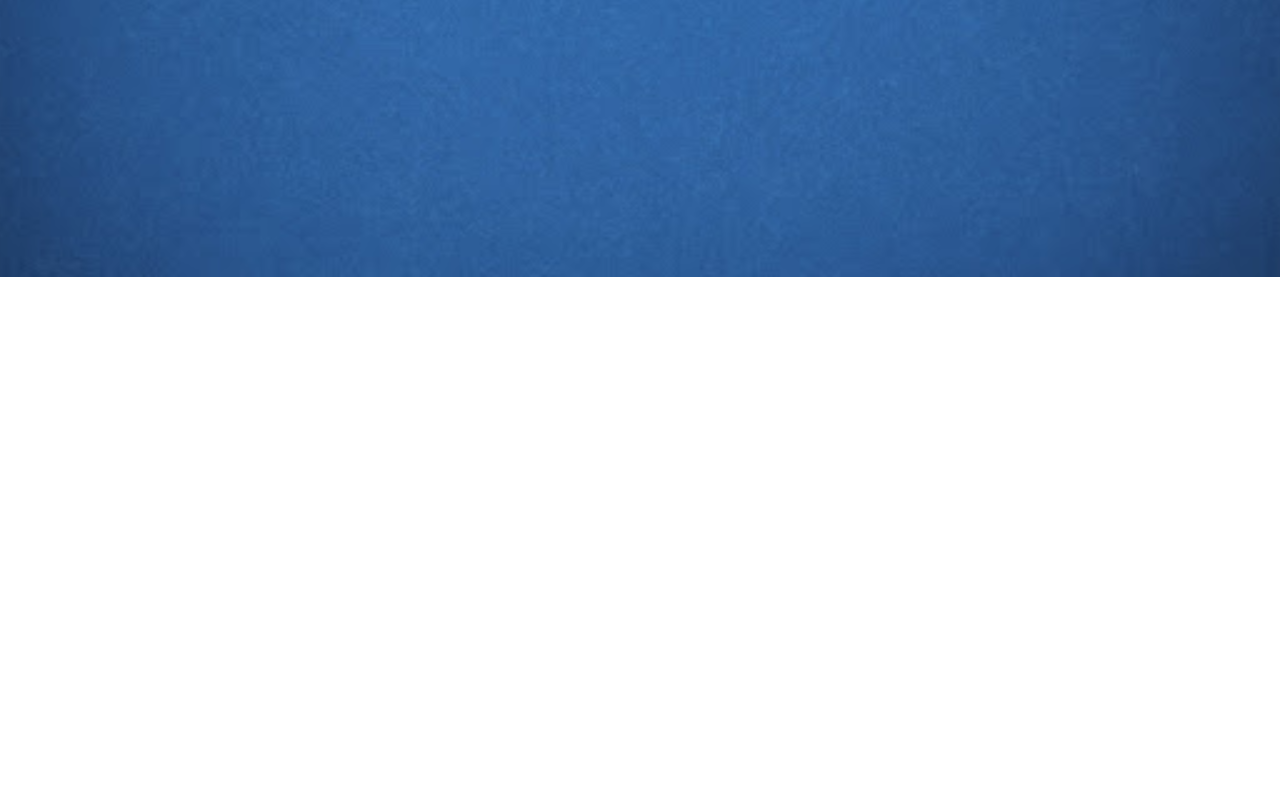
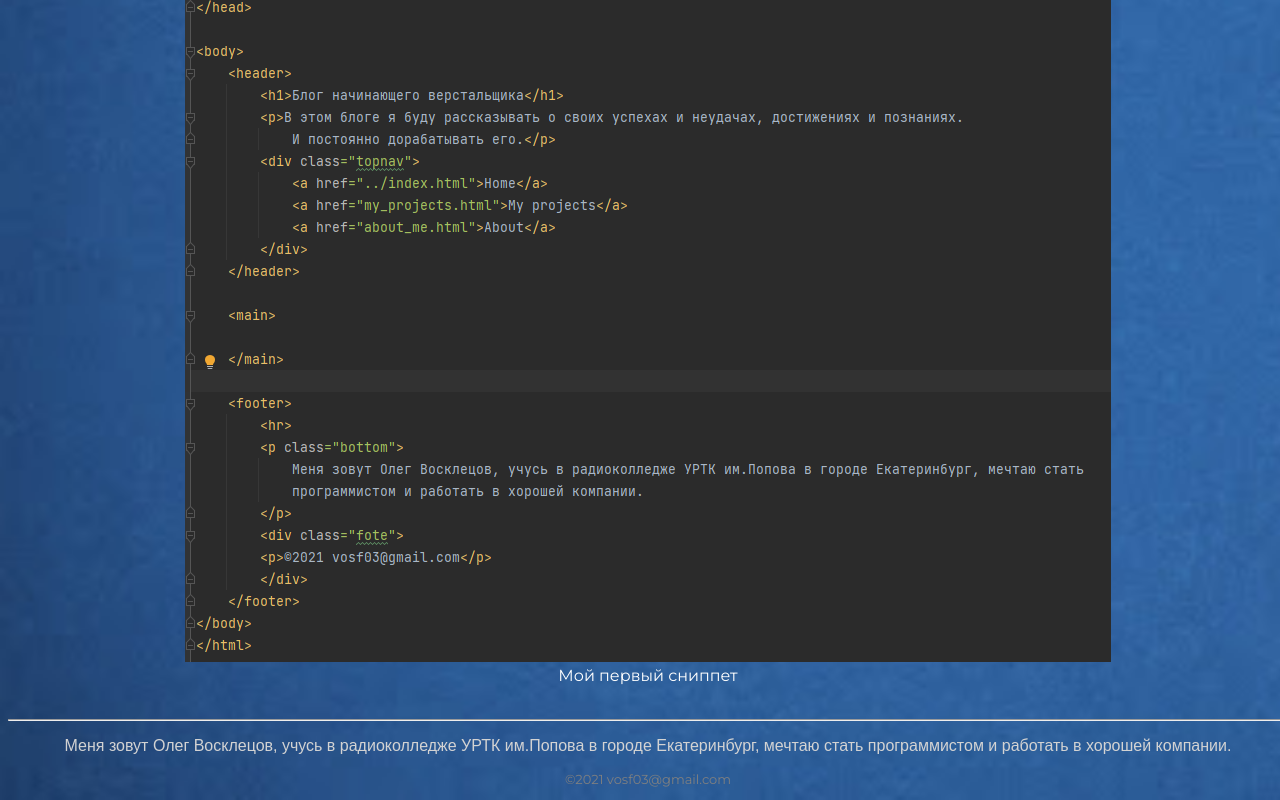
Before and after one commit to Baty2003/blog, a plain HTML site: page page/day_three.html in a window 1280 px wide. Shown: the part 523-1323 px from the top of the page. Before the commit the page ends 800 px from the top, so only its background shows below. Drawn offline with Linux system fonts and the light colour scheme.

Commit message:
Version v1.4.1 - Refactor names - Added new content in third day

```diff
--- a/CSS/style.css
+++ b/CSS/style.css
@@ -7,7 +7,7 @@ body {
     text-align: center;
     height: 100%;
     background-size: cover;
-    background-image: url("../source/unnamed.jpg");
+    background-image: url("../source/background.jpg");
 }
 
 main {
--- a/page/day_three.html
+++ b/page/day_three.html
@@ -2,7 +2,7 @@
 <html lang="en">
 <head>
     <meta charset="UTF-8">
-    <title></title>
+    <title>День третий</title>
     <link rel="stylesheet" href="../CSS/style.css">
 </head>
 
@@ -25,7 +25,15 @@
       кнопка располагались по всей ширине страницы.
       Добавил страницы <em><q>О себе</q></em> и <em><q>Мои проекты</q></em>, добавил пасхалку в разделе о себе, дата
         создания этого блога. Потом буду вспоминать спустя много, много лет с чего я начинал)
-
+          Ещё успел разобраться со сниппетами в Web storm, это оказалось довольно удобно.
+          Теперь я могу просто ввести аббревиатуру, и у меня перед глазами будем стуктура новой страницы, которую
+          остаётся только набить информацией.
+          <figure>
+        <img src="../source/my_snippet.png" alt="Мой первый сниппет">
+        <figcaption>
+            Мой первый сниппет
+        </figcaption>
+    </figure>
       </p>
     </main>
 
```
Also changed, not shown: source/background.jpg (renamed from source/unnamed.jpg), source/my_snippet.png (added).
